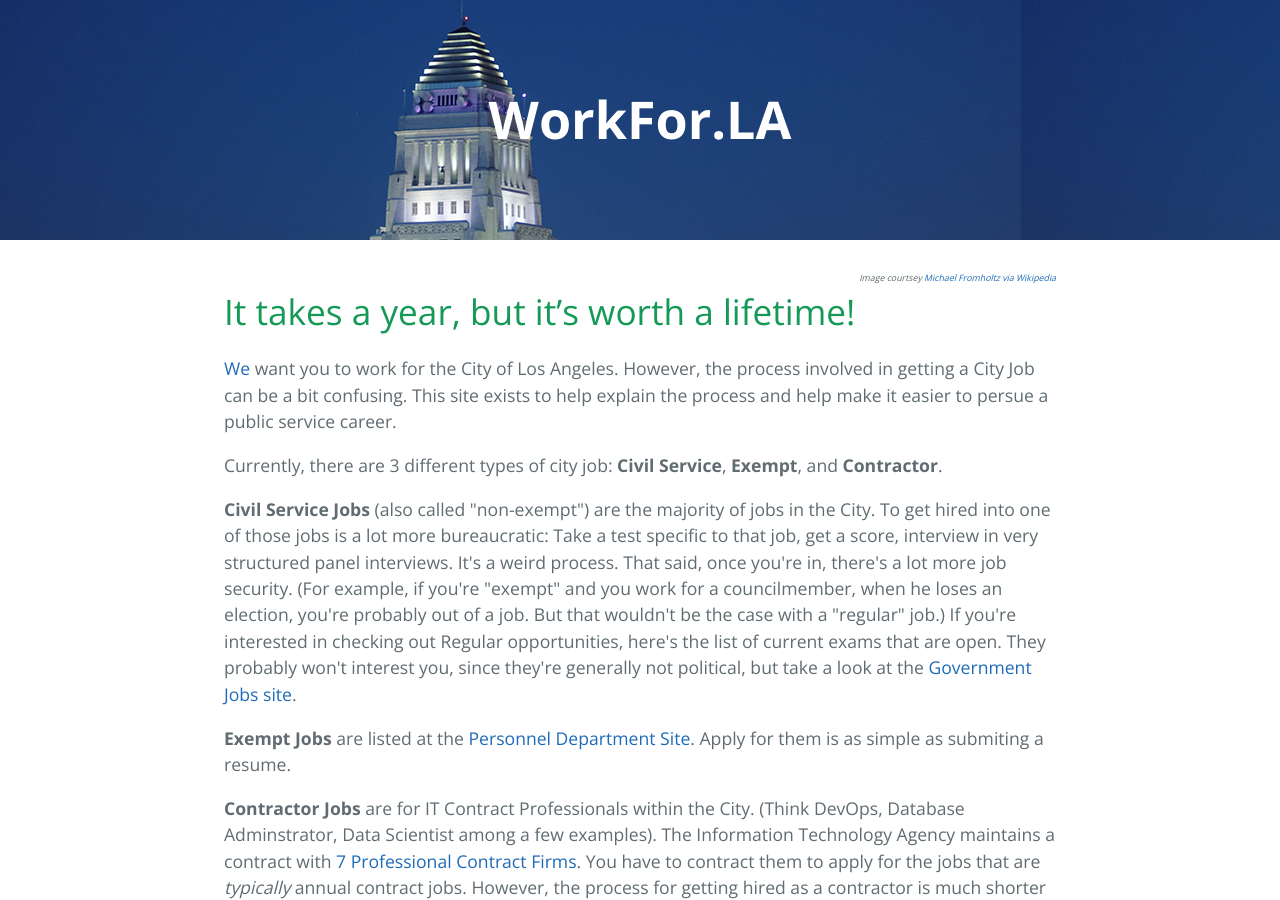
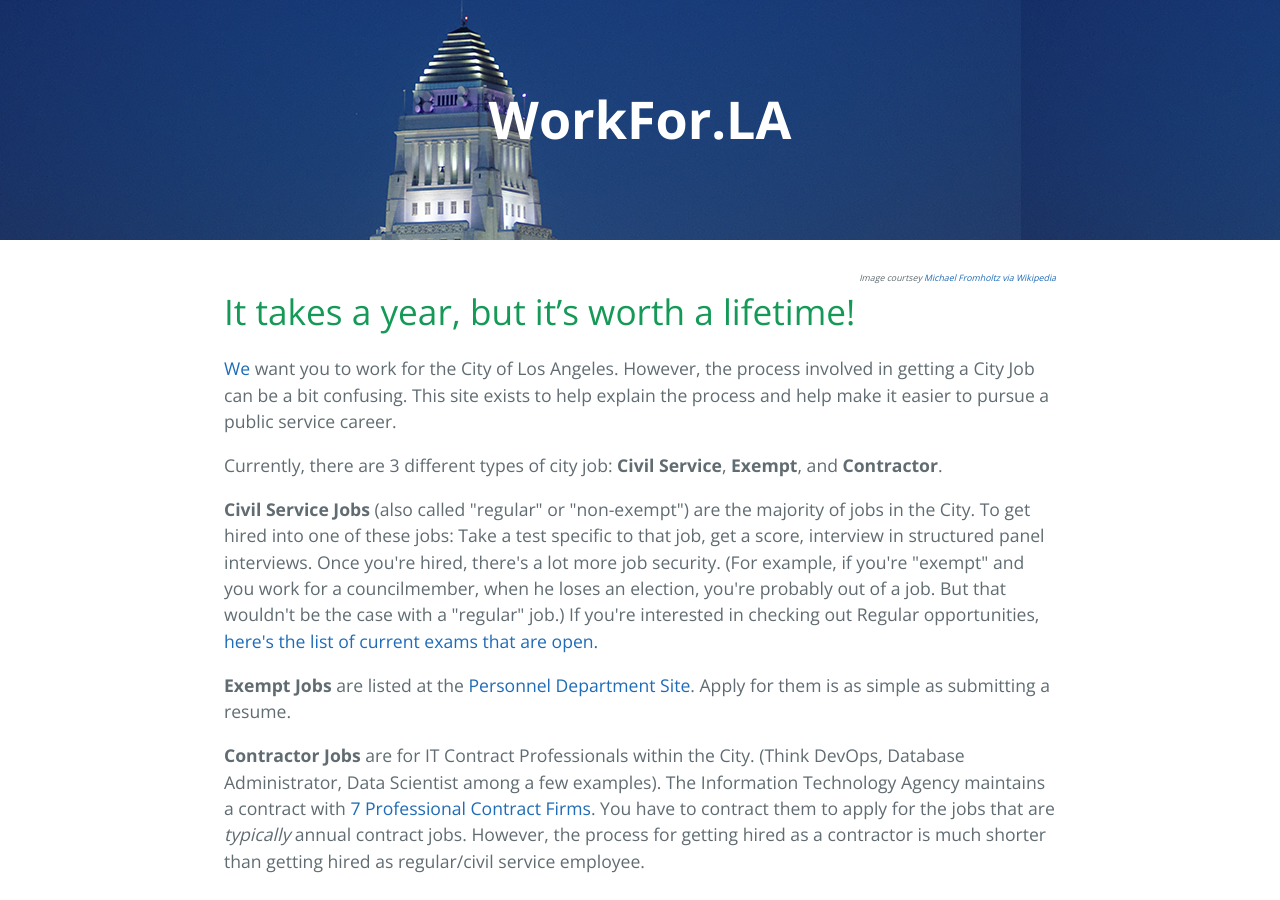
Before and after one commit to hunterowens/workfor.la, a Jekyll site: the page built from index.html, in a window 1280 px wide and 900 px high. Built offline with Jekyll 4.4.1, drawn with Linux system fonts in a browser that asks for light colours; the list of posts is cut into pages by our own code; some of the changed text lies outside the part shown.

Commit message:
Update index.html

```diff
--- a/index.html
+++ b/index.html
@@ -7,15 +7,15 @@ title: {{ site.name }}
 </div>
 <div id="home">
   <h1>It takes a year, but it’s worth a lifetime!</h1>
-  <p><a href="./#team">We</a> want you to work for the City of Los Angeles. However, the process involved in getting a City Job can be a bit confusing. This site exists to help explain the process and help make it easier to persue a public service career.</p>
+  <p><a href="./#team">We</a> want you to work for the City of Los Angeles. However, the process involved in getting a City Job can be a bit confusing. This site exists to help explain the process and help make it easier to pursue a public service career.</p>
 
   <p>Currently, there are 3 different types of city job: <b>Civil Service</b>, <b>Exempt</b>, and <b>Contractor</b>.</p>
 
-  <p><b>Civil Service Jobs</b> (also called "non-exempt") are the majority of jobs in the City. To get hired into one of those jobs is a lot more bureaucratic: Take a test specific to that job, get a score, interview in very structured panel interviews. It's a weird process. That said, once you're in, there's a lot more job security. (For example, if you're "exempt" and you work for a councilmember, when he loses an election, you're probably out of a job. But that wouldn't be the case with a "regular" job.) If you're interested in checking out Regular opportunities, here's the list of current exams that are open. They probably won't interest you, since they're generally not political, but take a look at the <a href="https://www.governmentjobs.com/careers/lacity">Government Jobs site</a>.</p>
+  <p><b>Civil Service Jobs</b> (also called "regular" or "non-exempt") are the majority of jobs in the City. To get hired into one of these jobs: Take a test specific to that job, get a score, interview in structured panel interviews. Once you're hired, there's a lot more job security. (For example, if you're "exempt" and you work for a councilmember, when he loses an election, you're probably out of a job. But that wouldn't be the case with a "regular" job.) If you're interested in checking out Regular opportunities, <a href="https://www.governmentjobs.com/careers/lacity">here's the list of current exams that are open.</a></p>
 
-  <p><b>Exempt Jobs</b> are listed at the <a href="http://per.lacity.org/index.cfm?content=exemptjobs">Personnel Department Site</a>. Apply for them is as simple as submiting a resume.</p>
+  <p><b>Exempt Jobs</b> are listed at the <a href="http://per.lacity.org/index.cfm?content=exemptjobs">Personnel Department Site</a>. Apply for them is as simple as submitting a resume.</p>
 
-  <p><b>Contractor Jobs</b> are for IT Contract Professionals within the City. (Think DevOps, Database Adminstrator, Data Scientist among a few examples). The Information Technology Agency maintains a contract with <a href="http://ita.lacity.org/about-ita/it-professional-contract-firms">7 Professional Contract Firms</a>. You have to contract them to apply for the jobs that are <i>typically</i> annual contract jobs. However, the process for getting hired as a contractor is much shorter than getting hired as regular/civil service employee.</p>
+  <p><b>Contractor Jobs</b> are for IT Contract Professionals within the City. (Think DevOps, Database Administrator, Data Scientist among a few examples). The Information Technology Agency maintains a contract with <a href="http://ita.lacity.org/about-ita/it-professional-contract-firms">7 Professional Contract Firms</a>. You have to contract them to apply for the jobs that are <i>typically</i> annual contract jobs. However, the process for getting hired as a contractor is much shorter than getting hired as regular/civil service employee.</p>
 
   <h1>FAQ</h1>
 
@@ -41,11 +41,12 @@ title: {{ site.name }}
     <p>Contributors:</p>
     </div>
     <ul>
+      <!--alphabetical-->
+      <li>Keaton Boyle</li>
+      <li>Leonard Hyman</li>
       <li>Hunter Owens</li>
-      <li>Leonard Hyman</li>
+      <li>Danny Prikaz</li>
       <li>Chelsea Ursaner</li>
-      <li>Danny Prikaz</li>
-      <li>Keaton Boyle</li>
       <li>Dana Vanderford</li>
     </ul>
   </div>
```
